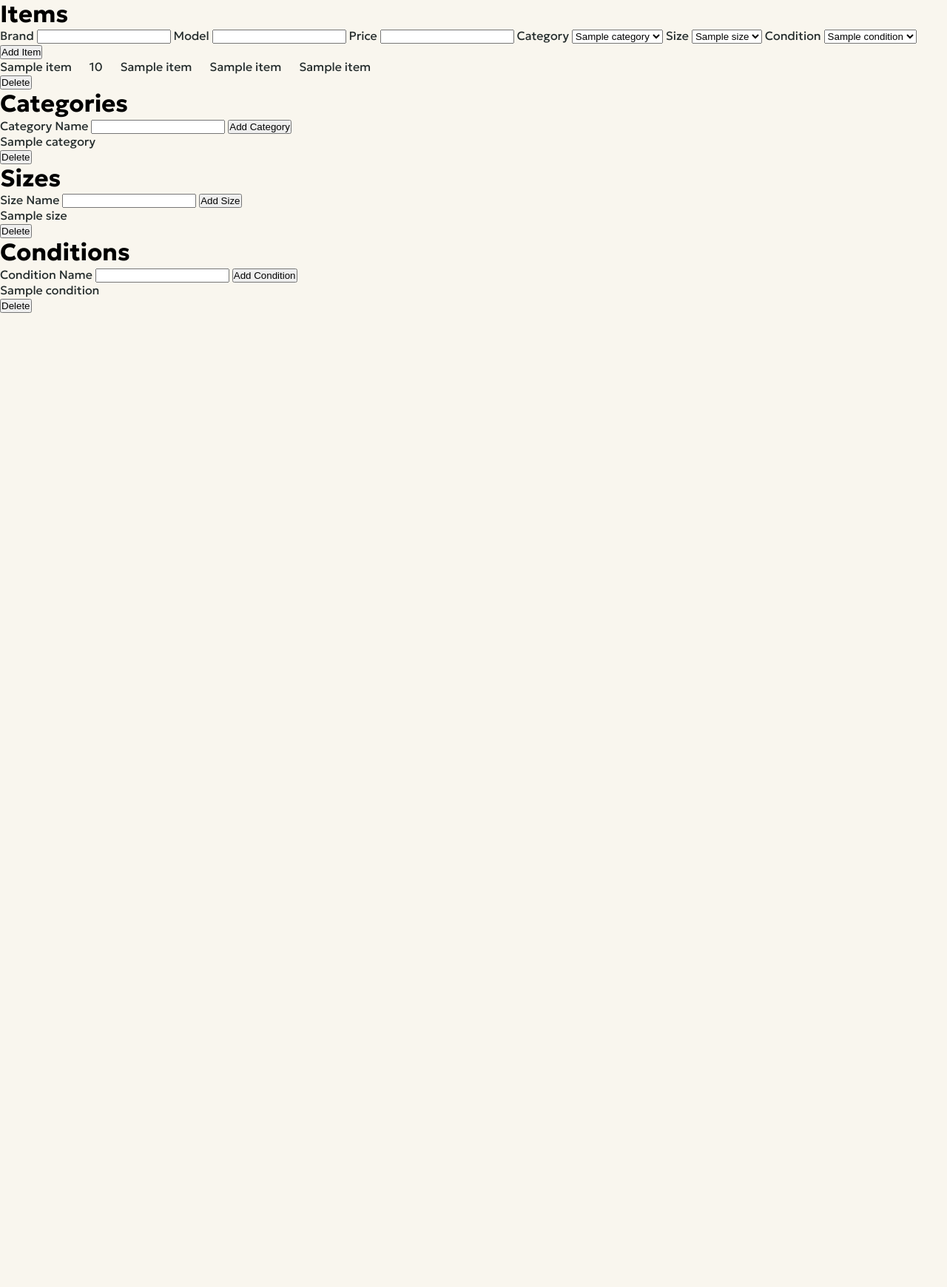
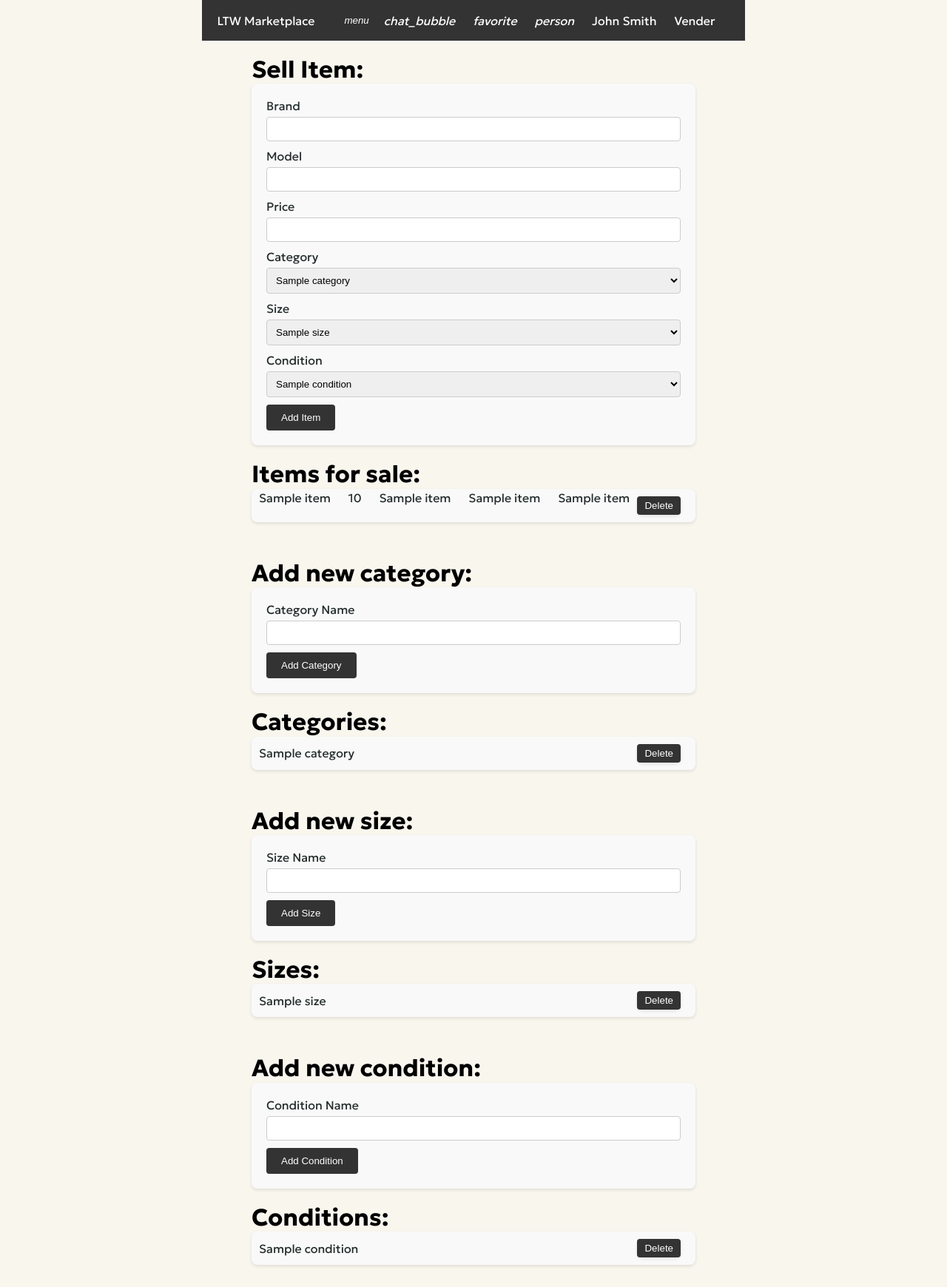
Before and after one commit to jpnsantoss/LTW-marketplace, a PHP site: template src/views/Admin/index.php in a window 1280 px wide. Shown: the whole page at 74% size. Before the commit the page ends 423 px from the top, so only its background shows below. Run offline with PHP 8.4, Linux system fonts and the light colour scheme; the template is opened without the code that fills it: most values are stand-ins (such as "Sample title", 1, 10 or a date in 2020); some libraries are stand-ins or nearby versions.

Commit message:
css for admin/index

```diff
--- a/public/css/form.css
+++ b/public/css/form.css
@@ -2,3 +2,131 @@ section{
 	float:left;
 	clear:both;
 }
+
+/* style.css */
+
+/* Estilos para o cabeçalho */
+header {
+    background-color: #333;
+    color: #fff;
+    padding: 10px 0;
+    text-align: center;
+}
+
+body {
+    display: flex;
+    flex-direction: column;
+    align-items: center;
+    justify-content: center;
+    margin: 0; /* Remova as margens padrão do corpo */
+}
+
+.navbar {
+	width: 100%;
+    display: flex;
+    justify-content: space-between;
+    align-items: center;
+    padding: 0 20px;
+}
+
+.nav {
+    list-style: none;
+    margin: 0;
+    padding: 0;
+}
+
+.nav li {
+    display: inline-block;
+    margin-right: 20px;
+}
+
+
+.nav a {
+    color: #fff;
+    text-decoration: none;
+}
+
+section {
+    width: 100%; /* Adicione uma largura máxima aos itens */
+    max-width: 600px; /* Defina a largura máxima para evitar que os elementos se espalhem demais */
+    margin-bottom: 20px;
+	margin-top: 20px;
+}
+/* Estilos para os formulários */
+form {
+	margin-top: 0px;
+	background-color: #f9f9f9;
+	padding: 20px;
+    border-radius: 8px;
+    margin-bottom: 20px;
+	box-shadow: 0 2px 4px rgba(0, 0, 0, 0.1);
+}
+
+label {
+    display: block;
+    margin-bottom: 5px;
+}
+
+input[type="text"],
+input[type="number"],
+select {
+    width: 100%;
+    padding: 8px;
+    margin-bottom: 10px;
+    border: 1px solid #ccc;
+    border-radius: 4px;
+}
+
+button {
+    padding: 10px 20px;
+    background-color: #333;
+    color: #fff;
+    border: none;
+    border-radius: 4px;
+    cursor: pointer;
+}
+
+button:hover {
+    background-color: #555;
+}
+
+.listing {
+    list-style: none;
+    padding: 0;
+}
+
+.listing li {
+    display: flex; /* Usa o modelo de caixa flexível */
+    justify-content: space-between; /* Alinha os itens horizontalmente */
+    align-items: center; /* Alinha os itens verticalmente */
+    background-color: #f9f9f9; /* Cor de fundo do retângulo */
+    padding-left: 10px;
+	padding-right: 20px;
+	padding-bottom: 0px;
+	padding-top: 0px; /* Espaçamento interno */
+    margin-bottom: 10px; /* Espaçamento inferior entre os itens */
+    border-radius: 8px; /* Borda arredondada */
+    box-shadow: 0 2px 4px rgba(0, 0, 0, 0.1);
+}
+
+.listing li form{
+	padding: 0px;
+	margin-top: 10px;
+	margin-bottom: 10px;
+}
+
+h1{
+margin-bottom: 0px;}
+
+input[type="submit"] {
+    padding: 5px 10px;
+    background-color: #333;
+    color: #fff;
+    border: none;
+    border-radius: 4px;
+    cursor: pointer;
+}
+
+input[type="submit"]:hover {
+    background-color: #555;
+}
--- a/src/views/Admin/index.php
+++ b/src/views/Admin/index.php
@@ -1,13 +1,14 @@
 <?php
     require_once APPROOT . '/src/views/Common/common.php';
     getHead(array('/css/style.css', 'css/form.css'), "Add Item Category");
+    getNavbar();
 ?>
 
 
 <!-- create item -->
 <body>
     <section>
-        <h1>Items</h1>
+        <h1>Sell Item:</h1>
         <form action="<?= URLROOT; ?>/item/create" method="post">
             <label for="brand">Brand</label>
             <input type="text" name="brand" id="brand">
@@ -37,8 +38,8 @@
         </form>
 
     <!-- list items -->
-
-        <ul>
+        <h1>Items for sale:</h1>
+        <ul class="listing">
             <?php foreach ($data["items"] as $item) : ?>
                 <li>
                     <?= $item->name; ?> &emsp;
@@ -56,7 +57,7 @@
     </section>
     <section>
 
-        <h1>Categories</h1>
+        <h1>Add new category:</h1>
 
         <!-- create category -->
         <form action="<?= URLROOT; ?>/category/create" method="post">
@@ -65,8 +66,8 @@
             <button type="submit">Add Category</button>
         </form>
     <!-- list categories -->
-
-        <ul>
+        <h1>Categories:</h1>
+        <ul class="listing">
             <?php foreach ($data["categories"] as $category) : ?>
                 <li>
                     <?= $category->name; ?> &emsp;
@@ -80,7 +81,7 @@
     </section>
     <section>
 
-        <h1>Sizes</h1>
+        <h1>Add new size:</h1>
 
         <!-- create size -->
         <form action="<?= URLROOT; ?>/size/create" method="post">
@@ -90,7 +91,8 @@
         </form>
 
         <!-- list sizes -->
-        <ul>
+        <h1>Sizes:</h1>
+        <ul class="listing">
             <?php foreach ($data["sizes"] as $size) : ?>
                 <li>
                     <?= $size->name; ?> &emsp;
@@ -105,7 +107,7 @@
 
     <section>
 
-        <h1>Conditions</h1>
+        <h1>Add new condition:</h1>
 
         <!-- create condition -->
 
@@ -116,8 +118,8 @@
         </form>
 
         <!-- list conditions -->
-
-        <ul>
+        <h1>Conditions:</h1>
+        <ul class="listing">
             <?php foreach ($data["conditions"] as $condition) : ?>
                 <li>
                     <?= $condition->name; ?> &emsp;
--- a/src/views/CreateProduct/index.php
+++ b/src/views/CreateProduct/index.php
@@ -1,5 +1,6 @@
 <?php
 require_once APPROOT . '/src/views/Common/common.php';
 getHead(array('/css/style.css', '/css/auth.css'), "Add Product");
+getNavbar();
 ?>
 <p>Create Product</p>
```
Also changed, not shown: 1 other file.
